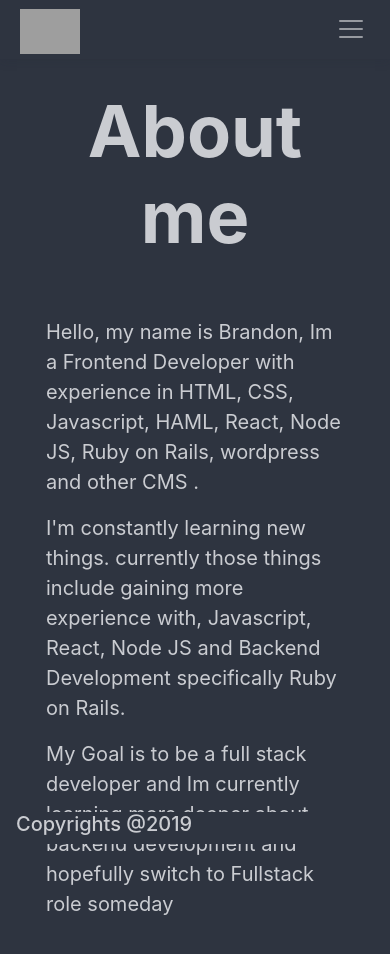
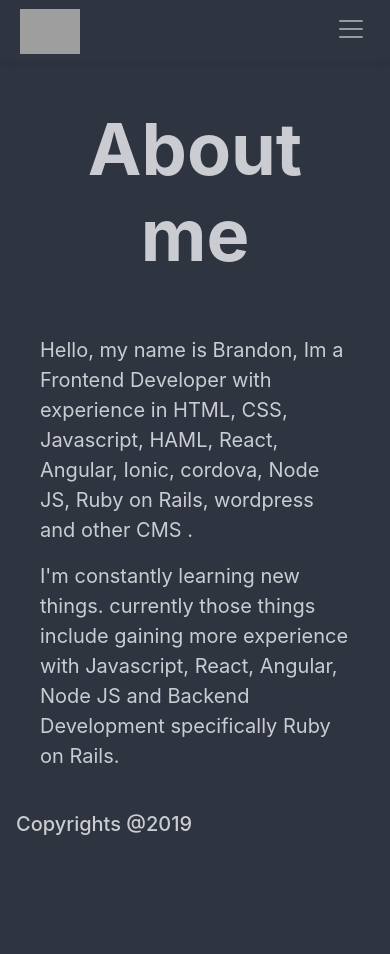
Before and after one commit to TSABrandon/Portfolio, a React (Create React App) app: page /reactPortfolio/about in a window 390 px wide. Shown: the top 954 px of the page. After the commit the page ends 844 px from the top, so only its background shows below. Built offline with nearby package versions, Linux system fonts and the light colour scheme; grey boxes are pictures that could not be loaded; a web font is replaced by a local one.

Commit message:
added some details

```diff
--- a/src/components/about.js
+++ b/src/components/about.js
@@ -19,9 +19,8 @@ function About(props) {
             )}
             <br/>
             <br/>
-            <p className="display-5"> Hello, my name is Brandon, Im a Frontend Developer with experience in HTML, CSS, Javascript, HAML, React, Node JS, Ruby on Rails, wordpress and other CMS .</p>
-            <p className="display-5"> I'm constantly learning new things. currently those things include gaining more experience with, Javascript, React, Node JS and Backend Development specifically Ruby on Rails.</p>
-            <p className="display-5"> My Goal is to be a full stack developer and Im currently learning more deeper about backend development and hopefully switch to Fullstack role someday</p>
+            <p className="display-5"> Hello, my name is Brandon, Im a Frontend Developer with experience in HTML, CSS, Javascript, HAML, React, Angular, Ionic, cordova, Node JS, Ruby on Rails, wordpress and other CMS .</p>
+            <p className="display-5"> I'm constantly learning new things. currently those things include gaining more experience with Javascript, React, Angular, Node JS and Backend Development specifically Ruby on Rails.</p>
            </Col>
         </Row>
       </Jumbotron>
--- a/src/components/component.css
+++ b/src/components/component.css
@@ -75,3 +75,15 @@ div.col#herotext a:hover {
         }
 
 }
+@media only screen and (max-width: 420px){
+
+    div#secondrow.row *{
+        margin: 5px;
+    }
+
+    .jumbotron {
+        margin-top: 40px;
+        padding: 10px !important;
+    }
+
+}
--- a/src/components/contact.js
+++ b/src/components/contact.js
@@ -35,15 +35,16 @@ function Contact(props) {
           name="Message: "
           placeholder="Please Enter your message here"
           rows="3"
+          required
         />
       </Form.Group>
 
       <Form.Group>
-        <Form.Control name="Full Name: " placeholder="Full name" />
+        <Form.Control name="Full Name: " placeholder="Full name" required />
       </Form.Group>
 
       <Form.Group controlId="formBasicEmail">
-        <Form.Control name="Email: " type="email" placeholder="Enter email" />
+        <Form.Control name="Email: " type="email" placeholder="Enter email" required />
         <Form.Text className="text-muted">
           I will never share your email with anyone else.
         </Form.Text>
--- a/src/components/portfolio.js
+++ b/src/components/portfolio.js
@@ -32,7 +32,6 @@ function Portfolio(props) {
             </Card.Body>
           </Card>
         </Col>
-
         <Col lg={3} >
           <Card className="m-1" mx-style={{ width: '18rem' }}>
             <Card.Img variant="top" src="https://tsabrandon.github.io/portfolioNew/img/p5.png" />
@@ -48,6 +47,44 @@ function Portfolio(props) {
         </Col>
         <Col lg={3} >
           <Card className="m-1" mx-style={{ width: '18rem' }}>
+            <Card.Img variant="top" height="110px" src="https://raw.githubusercontent.com/Tsabrandon/portfolioNew/master/img/crudappbanner.png" />
+            <Card.Body className="text-center">
+              <Card.Title>CRUD React</Card.Title>
+              <Card.Text>
+                Simple CRUD App using Reactjs and bootstrap
+    </Card.Text>
+              <Button className="text-center" href="https://tsabrandon.github.io/SitepointJrTestGHPages/">View</Button>
+            </Card.Body>
+          </Card>
+        </Col>
+        <Col lg={3} >
+          <Card className="m-1" mx-style={{ width: '18rem' }}>
+            <Card.Img variant="top" src="https://tsabrandon.github.io/portfolioNew/img/flappyBanner.png" />
+            <Card.Body className="text-center">
+              <Card.Title>Flappy Man</Card.Title>
+              <Card.Text>
+                Flappy Bird Game Clone using Phaserjs
+    </Card.Text>
+              <Button className="text-center" href="https://tsabrandon.github.io/flappyman/">View</Button>
+            </Card.Body>
+          </Card>
+        </Col>
+      </Row>
+      <Row className="mt-5" style={portfolioStyle}>
+        <Col lg={3} >
+          <Card className="m-1" mx-style={{ width: '18rem' }}>
+            <Card.Img variant="top" src="https://tsabrandon.github.io/portfolioNew/img/todojsBanner.png" />
+            <Card.Body className="text-center">
+              <Card.Title>Todolist</Card.Title>
+              <Card.Text>
+                Todolist using javascript and materialize
+    </Card.Text>
+              <Button className="text-center" href="https://tsabrandon.github.io/todojs/">View</Button>
+            </Card.Body>
+          </Card>
+        </Col>
+        <Col lg={3} >
+          <Card className="m-1" mx-style={{ width: '18rem' }}>
             <Card.Img variant="top" src="https://tsabrandon.github.io/portfolioNew/img/netNinja.png" />
             <Card.Body className="text-center">
               <Card.Title>The Net Ninja Clone</Card.Title>
@@ -59,7 +96,6 @@ function Portfolio(props) {
           </Card>
 
         </Col>
-
         <Col lg={3} >
           <Card className="m-1" mx-style={{ width: '18rem' }}>
             <Card.Img variant="top" src="https://tsabrandon.github.io/portfolioNew/img/toyCompany.png" />
@@ -72,55 +108,7 @@ function Portfolio(props) {
             </Card.Body>
           </Card>
         </Col>
-
-
-
       </Row>
-
-<Row className="mt-5"  style={portfolioStyle}>
-
-<Col lg={3} >
-<Card className="m-1" mx-style={{ width: '18rem' }}>
-  <Card.Img variant="top" src="https://tsabrandon.github.io/portfolioNew/img/todojsBanner.png" />
-  <Card.Body className="text-center">
-    <Card.Title>Todolist</Card.Title>
-    <Card.Text>
-      Todolist using javascript and materialize
-    </Card.Text>
-    <Button className="text-center" href="https://tsabrandon.github.io/todojs/">View</Button>
-  </Card.Body>
-</Card>
-</Col>
-
-<Col lg={3} >
-<Card className="m-1" mx-style={{ width: '18rem' }}>
-  <Card.Img variant="top" height="110px" src="https://raw.githubusercontent.com/Tsabrandon/portfolioNew/master/img/crudappbanner.png" />
-  <Card.Body className="text-center">
-    <Card.Title>CRUD React</Card.Title>
-    <Card.Text>
-     Simple CRUD App using Reactjs and bootstrap
-    </Card.Text>
-    <Button className="text-center" href="https://tsabrandon.github.io/SitepointJrTestGHPages/">View</Button>
-  </Card.Body>
-</Card>
-</Col>
-
-<Col lg={3} >
-<Card className="m-1" mx-style={{ width: '18rem' }}>
-  <Card.Img variant="top" src="https://tsabrandon.github.io/portfolioNew/img/flappyBanner.png" />
-  <Card.Body className="text-center">
-    <Card.Title>Flappy Man</Card.Title>
-    <Card.Text>
-     Flappy Bird Game Clone using Phaserjs
-    </Card.Text>
-    <Button className="text-center" href="https://tsabrandon.github.io/flappyman/">View</Button>
-  </Card.Body>
-</Card>
-</Col>
-
-    </Row>
-
-
     </>
   );
 }
```
Lines whose indentation alone changed are shown as unchanged.
